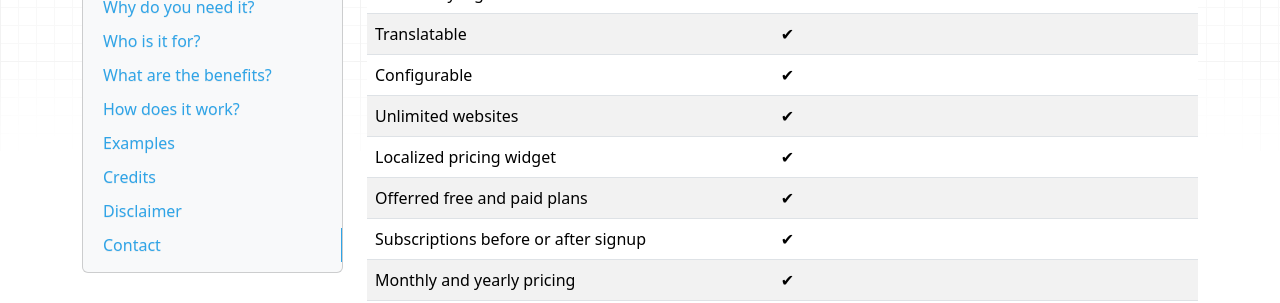
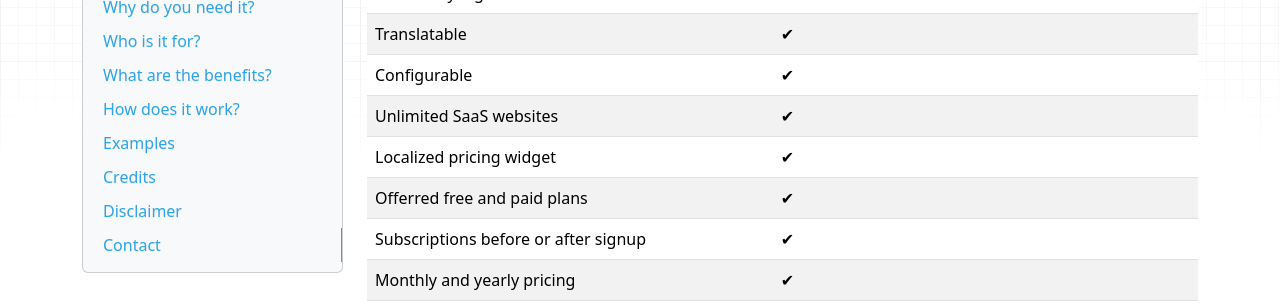
Before and after one commit to websightful/django-paddle-subscriptions-docs, an MkDocs documentation site: the page built from src/index.md, in a window 1280 px wide and 900 px high, scrolled down 791 px. Shown: the part 155-458 px from the top of the window. Built offline with MkDocs 1.6.1, drawn with Linux system fonts in a browser that asks for light colours; nearby versions of some CDN libraries.

Commit message:
📝 Cosmetic edits.

```diff
--- a/docs/index.html
+++ b/docs/index.html
@@ -174,7 +174,7 @@
 <td>✔︎</td>
 </tr>
 <tr>
-<td>Unlimited websites</td>
+<td>Unlimited SaaS websites</td>
 <td>✔︎</td>
 </tr>
 <tr>
--- a/src/index.md
+++ b/src/index.md
@@ -24,7 +24,7 @@ The Django Paddle Subscriptions app is for business owners and tech entrepreneur
 | Default styling with TailwindCSS          | ✔︎                                              |
 | Translatable                              | ✔︎                                              |
 | Configurable                              | ✔︎                                              |
-| Unlimited websites                        | ✔︎                                              |
+| Unlimited SaaS websites                   | ✔︎                                              |
 | Localized pricing widget                  | ✔︎                                              |
 | Offerred free and paid plans              | ✔︎                                              |
 | Subscriptions before or after signup      | ✔︎                                              |
```
Also changed, not shown: other parts of docs/index.html (+1 -1 lines), docs/search/search_index.json (+1 -1 lines), 1 other file.
